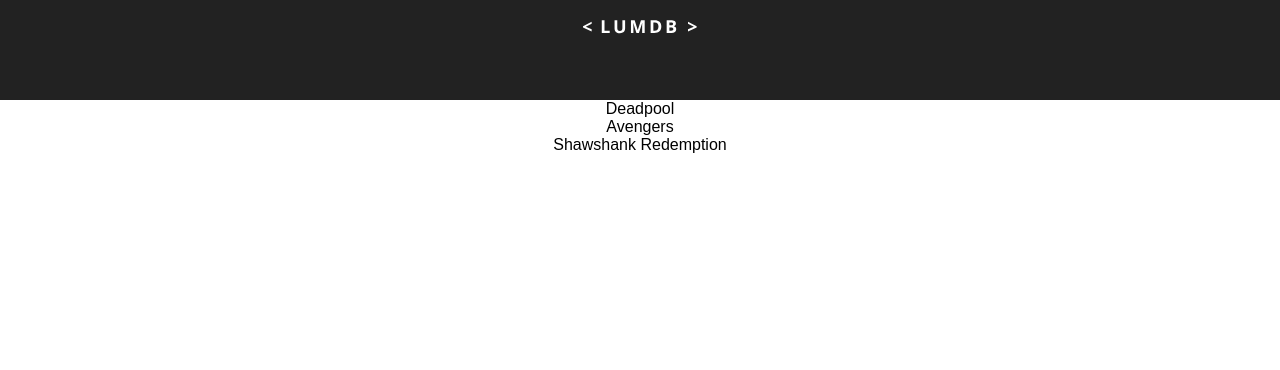
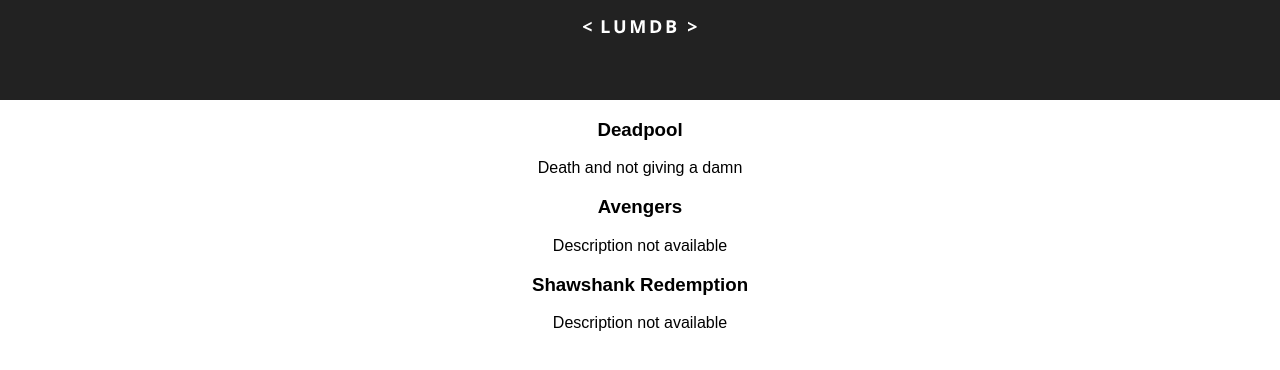
Before and after one commit to krames12/lumbd, a React (Create React App) app: page / in a window 1280 px wide. Shown: the top 370 px of the page. Built offline with nearby package versions, Linux system fonts and the light colour scheme.

Commit message:
created default proptypes and shaped what my props should come in as

```diff
--- a/package.json
+++ b/package.json
@@ -3,6 +3,7 @@
   "version": "0.1.0",
   "private": true,
   "dependencies": {
+    "prop-types": "^15.6.1",
     "react": "^16.2.0",
     "react-dom": "^16.2.0",
     "react-scripts": "1.1.1"
--- a/src/App.js
+++ b/src/App.js
@@ -7,7 +7,8 @@
 const movies = [
   {
     id: 1,
-    title: "Deadpool"
+    title: "Deadpool",
+    desc: "Death and not giving a damn"
   },
   {
     id: 2,
@@ -26,7 +27,7 @@
         <header className="App-header">
           <img src={logo} className="App-logo" alt="logo" />
         </header>
-        {movies.map(movie => <Movie key={movie.id} movie={movie} />)}
+        {movies.map(movie => <Movie key={movie.id} movie={movie} desc={movie.desc} />)}
       </div>
     );
   }
--- a/src/movie.js
+++ b/src/movie.js
@@ -1,10 +1,23 @@
 import React, { Component } from 'react';
+import PropTypes from 'prop-types';
 
 export default class Movie extends Component {
+  static propTypes = {
+    movie: PropTypes.shape({
+      title: PropTypes.string.isRequired,
+    }),
+    desc: PropTypes.string
+  };
+
+  static defaultProps = {
+    desc: "Description not available"
+  };
+
   render() {
     return (
       <div >
-        {this.props.movie.title}
+        <h3>{this.props.movie.title}</h3>
+        <p>{this.props.desc}</p>
       </div>
     )
   }
```
Also changed, not shown: 1 other file (tests, documents, lock files or other folders).
